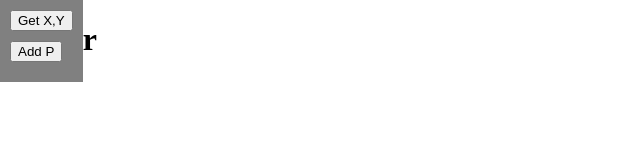
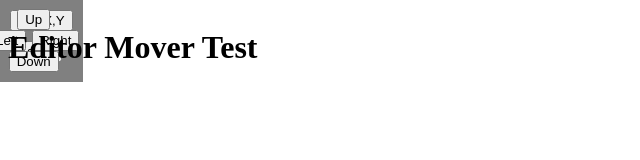
Before and after one commit to lauraloldk/NemLang, a plain HTML site: page index.html in a window 1280 px wide. Shown: the whole page, without its empty margins (0-640 px from the left). Drawn offline with Linux system fonts and the light colour scheme.

Commit message:
Update index.html

```diff
--- a/index.html
+++ b/index.html
@@ -9,8 +9,9 @@
     <script src="src/nemlang.js"></script>
     <script src="src/editor.js"></script>
     <script>
-     NemLang.AddH("Editor");
+    var a = NemLang.AddH("Editor Mover Test");
      NemLang.Editor(true);
+     NemLang.Move(a,true);
      </script>
 </body>
 </html>
```
